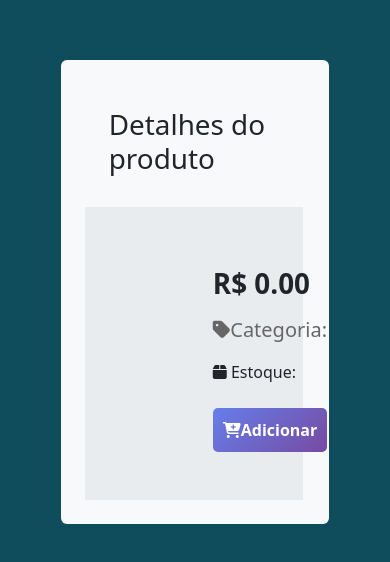
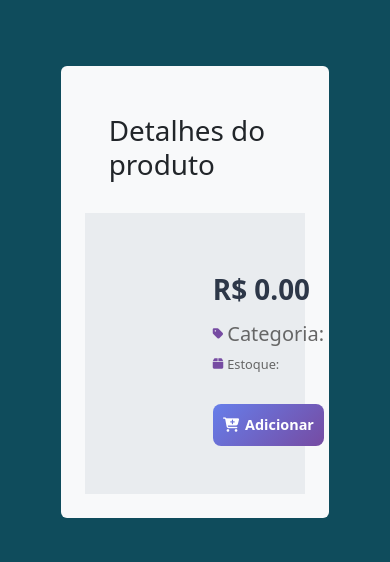
Before and after one commit to Richard-4663/Cart-project, a React (Vite) app: page /product in a window 390 px wide. Shown: the part 130-692 px from the top of the page. Built offline with nearby package versions, Linux system fonts and the light colour scheme.

Commit message:
ajuste de responsividade

```diff
--- a/src/App.css
+++ b/src/App.css
@@ -18,7 +18,7 @@
 
 .content{
   min-width: 300px;
-  width: 90%;
+  width: 98%;
   position: relative;
   border-radius: 20px;
   display: grid;
--- a/src/components/Products/Products.jsx
+++ b/src/components/Products/Products.jsx
@@ -40,11 +40,13 @@ export default function Products({produtos, onClick}){
                 <Button categoriaAtual={categoriaAtual} onclick={() => setCategoriaAtual('emEstoque')} text={'Em estoque'}/>
             </div>
 
-            <div className="items mt-4">{produtosFiltrados.map(produto =>
+            <div className="items mt-4">
+
+                {produtosFiltrados.map(produto =>
 
                 <div key={produto.id} className="item-card" data-category="eletronicos">
                     <div role="button" onClick={() => seeProduct(produto)} className="product-image">
-                        <img src={produto.imagem} width={200} height={180}  alt="" />
+                        <img className='product-image' src={produto.imagem} width={200} height={180}  alt="" />
                     </div>
                     <p role="button" onClick={() => seeProduct(produto)} className="product-name">{produto.nome}</p>
                     <div className="product-price">R$ {produto.preco.toFixed(2)}</div>
--- a/src/components/Products/produtos.css
+++ b/src/components/Products/produtos.css
@@ -1,85 +1,210 @@
 .products{
-  background-color: var(--colorSecondary);
-  width: 99%;
+    display: grid;
+    background-color: var(--colorSecondary);
+    width: 100%;
+    padding: 1rem;
 }
 
-@media (max-width: 380px) {
-    .products{
-        grid-template-columns: 1fr;
-        min-width: 250px;
-    }
+.products h2 {
+    font-size: 1.3rem;
+    margin-bottom: 0.5rem;
 }
+
+.Btns {
+    display: flex;
+    gap: 0.5rem;
+    overflow-x: auto;
+    padding: 0.5rem 0;
+    margin-bottom: 1rem;
+    -webkit-overflow-scrolling: touch;
+}
+
+.Btns button {
+    flex-shrink: 0;
+    padding: 0.5rem 1rem;
+    font-size: 0.85rem;
+    white-space: nowrap;
+}
+
 
 .items {
     display: grid;
-    grid-template-columns: repeat(auto-fill, minmax(200px, 1fr));
-    gap: 20px;
-    margin-bottom: 30px;
+    grid-template-columns: repeat(2, 1fr);
+    gap: 12px;
+    width: 100%;
 }
 
-.item-card{
-  background: white;
-  border-radius: 10px;
-  padding: 15px;
-  box-shadow: 0 4px 6px rgba(0,0,0,0.1);
-  transition: transform 0.3s ease;
+
+.item-card {
+    background: white;
+    border-radius: 12px;
+    padding: 12px;
+    box-shadow: 0 2px 8px rgba(0,0,0,0.08);
+    transition: all 0.2s ease;
+    display: flex;
+    flex-direction: column;
+    height: auto;
+    min-height: 280px;
 }
 
 .item-card:hover {
-    transform: translateY(-5px);
-    box-shadow: 0 6px 12px rgba(0,0,0,0.15);
-}
-
-.item-card:hover .product-name {
-    color: dodgerblue;
+    transform: translateY(-3px);
+    box-shadow: 0 4px 12px rgba(0,0,0,0.12);
 }
 
 .product-image {
     width: 100%;
-    height: 150px;
+    height: 120px;
     border-radius: 8px;
-    margin-bottom: 15px;
-    display: flex;
-    align-items: center;
-    justify-content: center;
-    color: white;
-    font-size: 2em;
+    object-fit: cover;
+    margin-bottom: 10px;
+    background: #f5f5f5;
 }
 
 .product-name {
-    font-size: 1.2em;
+    font-size: 0.95rem;
+    font-weight: 600;
     margin-bottom: 5px;
     color: #333;
+    line-height: 1.3;
+    display: -webkit-box;
+    -webkit-line-clamp: 2;
+    -webkit-box-orient: vertical;
+    overflow: hidden;
+    min-height: 2.6em;
 }
 
 .product-price {
-    font-size: 1.3em;
-    font-weight: bold;
-    margin-bottom: 10px;
+    font-size: 1.1rem;
+    font-weight: 700;
+    color: #2d3748;
+    margin-bottom: 8px;
 }
 
-.product-category {
-    font-size: 0.9em;
+.product-category,
+.product-stock {
+    font-size: 0.8rem;
     color: #666;
-    margin-bottom: 15px;
+    margin-bottom: 6px;
+    display: flex;
+    align-items: center;
+    gap: 4px;
+}
+
+.product-category i,
+.product-stock i {
+    font-size: 0.75rem;
+    color: #764ba2;
 }
 
 .btn-add {
+    margin-top: auto;
     width: 100%;
     padding: 10px;
     background: linear-gradient(135deg, #667eea 0%, #764ba2 100%);
     color: white;
     border: none;
-    border-radius: 5px;
+    border-radius: 8px;
     cursor: pointer;
     font-weight: 600;
-    transition: opacity 0.3s ease;
+    font-size: 0.9rem;
+    transition: all 0.2s ease;
+    display: flex;
+    align-items: center;
+    justify-content: center;
+    gap: 6px;
 }
 
 .btn-add:hover {
-    opacity: 0.9;
+    opacity: 0.95;
+    transform: translateY(-1px);
 }
 
 .btn-add:active {
     transform: scale(0.98);
 }
+
+@media (min-width: 640px) {
+    .items {
+        grid-template-columns: repeat(auto-fill, minmax(200px, 1fr));
+        gap: 20px;
+    }
+
+    .product-image {
+        height: 150px;
+    }
+
+    .item-card {
+        padding: 15px;
+        min-height: 320px;
+    }
+
+    .product-name {
+        font-size: 1.1rem;
+    }
+
+    .Btns {
+        gap: 1rem;
+    }
+
+    .Btns button {
+        padding: 0.6rem 1.2rem;
+        font-size: 0.9rem;
+    }
+}
+
+@media (min-width: 1024px) {
+    .items {
+        grid-template-columns: repeat(auto-fill, minmax(220px, 1fr));
+        gap: 25px;
+    }
+
+    .product-image {
+        height: 160px;
+    }
+}
+
+@media (max-width: 360px) {
+    .items {
+        grid-template-columns: repeat(2, 1fr);
+        gap: 8px;
+    }
+
+    .item-card {
+        padding: 10px;
+        min-height: 260px;
+    }
+
+    .product-image {
+        height: 100px;
+    }
+
+    .product-name {
+        font-size: 0.85rem;
+    }
+
+    .product-price {
+        font-size: 1rem;
+    }
+
+    .btn-add {
+        padding: 8px;
+        font-size: 0.8rem;
+    }
+
+    .Btns {
+        gap: 0.3rem;
+    }
+
+    .Btns button {
+        padding: 0.4rem 0.8rem;
+        font-size: 0.75rem;
+    }
+}
+
+/* Ajuste para telas em modo paisagem no celular */
+@media (max-height: 500px) and (orientation: landscape) {
+    .items {
+        grid-template-columns: repeat(3, 1fr);
+    }
+}
```
Also changed, not shown: src/App.jsx (line endings or trailing spaces).
